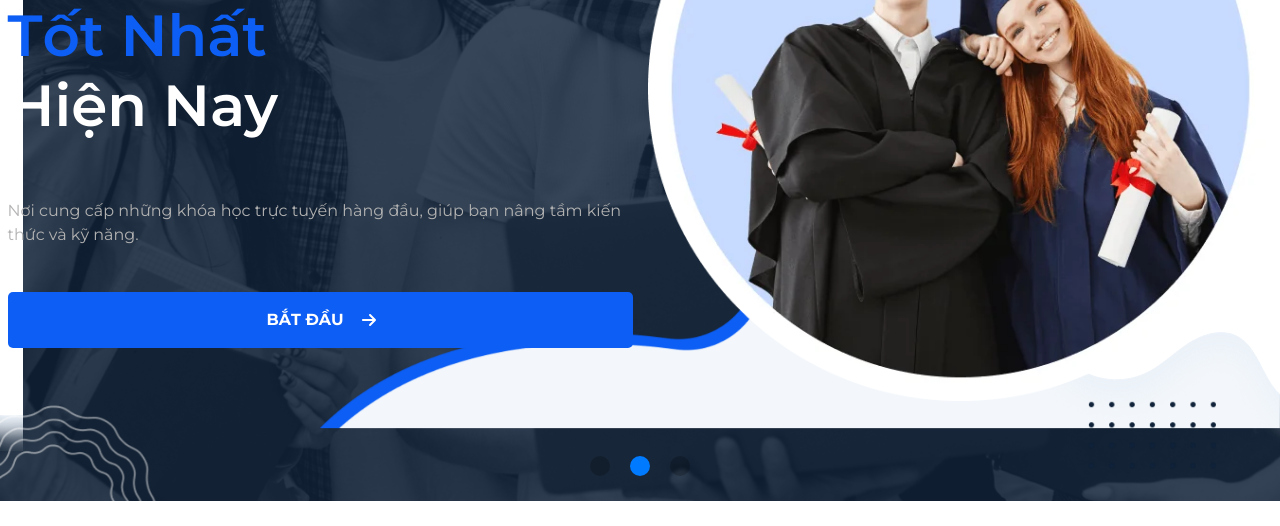
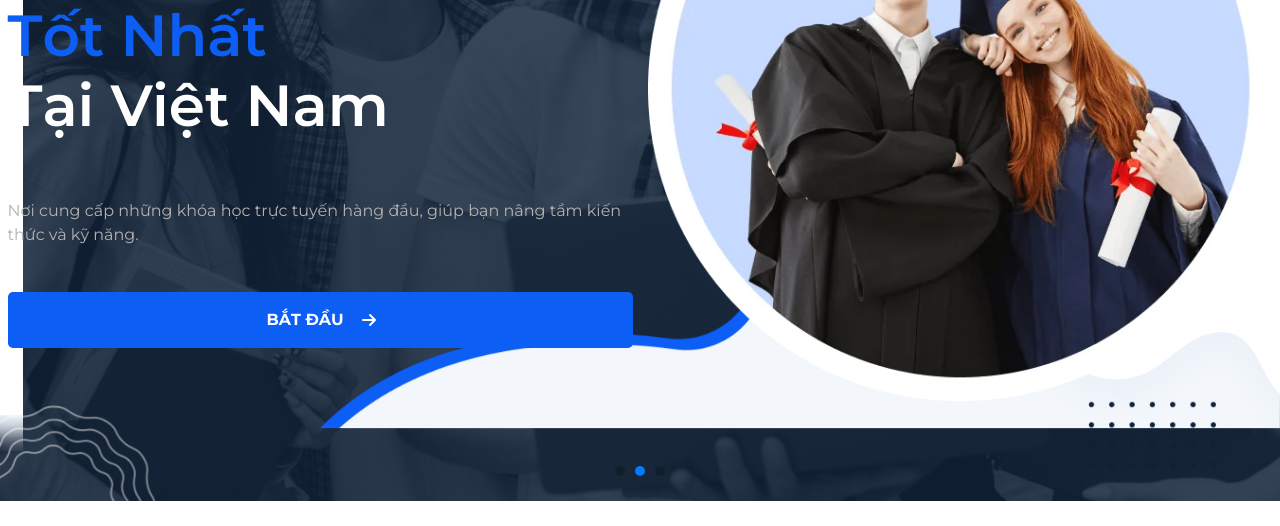
Before and after one commit to PhamQuyTung/education-ui, a React (Create React App) app: page / in a window 1280 px wide. Shown: the part 324-850 px from the top of the page. Built offline with nearby package versions, Linux system fonts and the light colour scheme.

Commit message:
Scrollbar Website

```diff
--- a/src/Layout/HeaderOnly/Slider/Slider.js
+++ b/src/Layout/HeaderOnly/Slider/Slider.js
@@ -30,7 +30,7 @@ function Slider() {
                         // effect="fade" // Hiệu ứng mờ dần
                         autoplay={{
                             delay: 5000, // Thời gian chuyển đổi (5 giây)
-                            disableOnInteraction: true, // Không dừng autoplay khi người dùng tương tác
+                            disableOnInteraction: false, // Không dừng autoplay khi người dùng tương tác
                         }}
                         spaceBetween={50} // Khoảng cách giữa các slide
                         slidesPerView={1} // Số slide hiển thị cùng lúc
@@ -71,7 +71,7 @@ function Slider() {
                                 sale={35}
                                 contentTitle1="Nơi bán khóa học"
                                 contentTitle2="Tốt nhất"
-                                contentTitle3="Hiện nay"
+                                contentTitle3="Tại Việt Nam"
                                 subTitle="Nơi cung cấp những khóa học trực tuyến hàng đầu, giúp bạn nâng tầm kiến thức và kỹ năng."
                                 imgFooter={imagesContent2}
                             />
--- a/src/Layout/HeaderOnly/Slider/Slider.module.scss
+++ b/src/Layout/HeaderOnly/Slider/Slider.module.scss
@@ -120,9 +120,9 @@
 }
 
 :global(.swiper-pagination-bullet) {
-    width: 20px;
-    height: 20px;
-    margin: 0 10px !important;
+    width: 10px;
+    height: 10px;
+    margin: 0 5px !important;
     margin-bottom: 10px !important;
 }
 
--- a/src/components/GlobalStyles/GlobalStyles.scss
+++ b/src/components/GlobalStyles/GlobalStyles.scss
@@ -75,6 +75,22 @@ select {
     border: none;
 }
 
+// Scroll bar
+html ::-webkit-scrollbar {
+    border-radius: 0px;
+    width: 8px;
+}
+
+html ::-webkit-scrollbar-thumb {
+    border-radius: 4px;
+    background-color: #0d5ef4;
+}
+
+html *::-webkit-scrollbar-track {
+    border-radius: 0;
+    background-color: rgba(0, 0, 0, 0);
+}
+
 @keyframes slideIn {
     from {
         opacity: 0;
```
